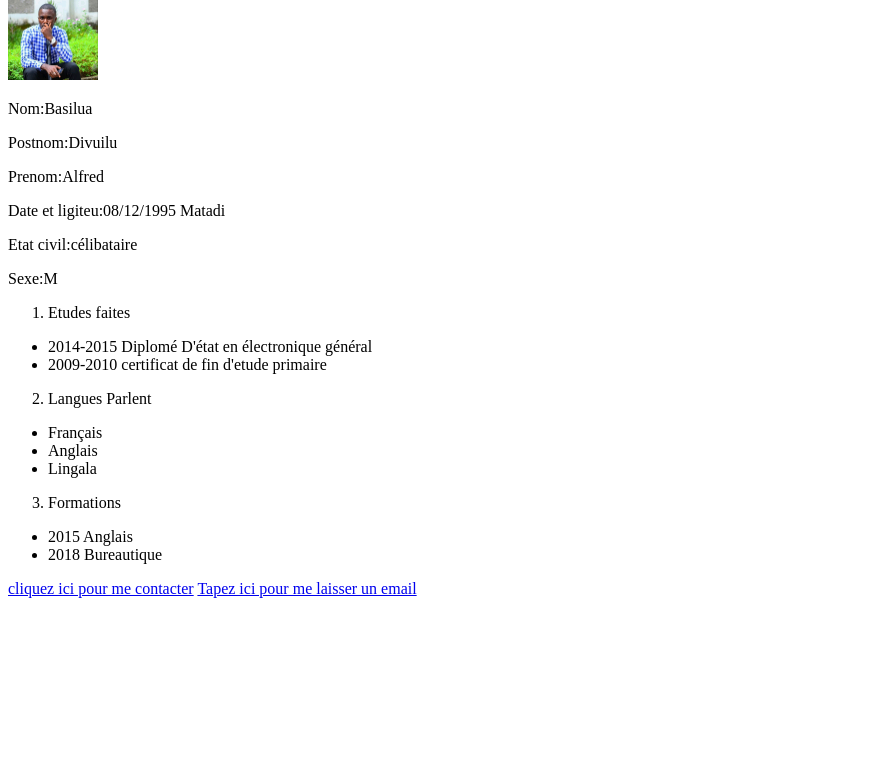
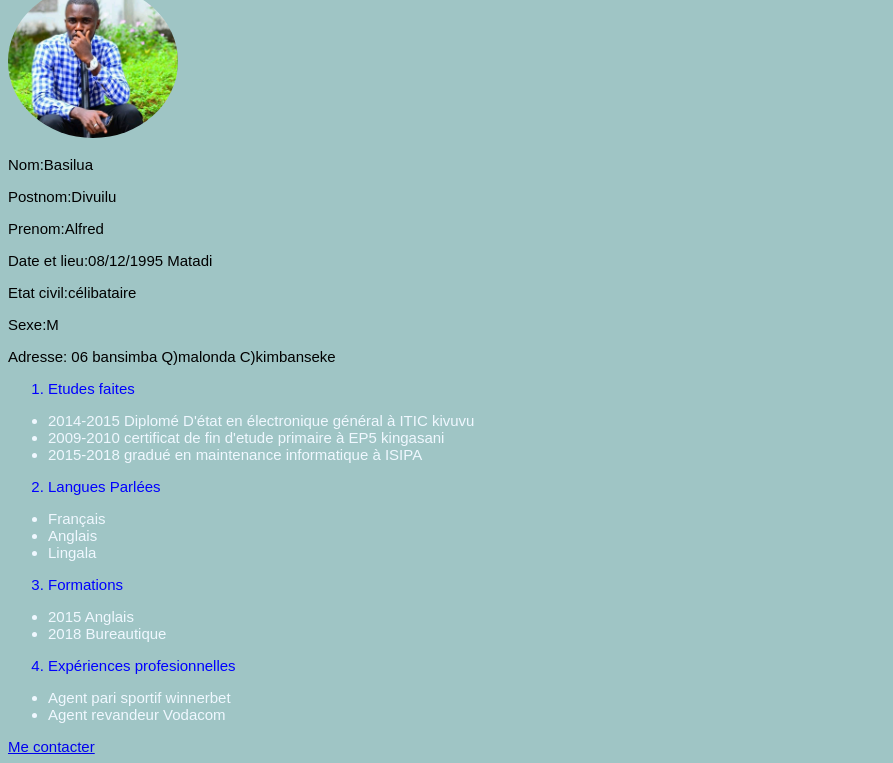
Before and after one commit to alfredbasilua/portfolio, a plain HTML site: page index.html in a window 1280 px wide. Shown: the part 81-844 px from the top of the page, without its empty margins (0-893 px from the left). Before the commit the page ends 800 px from the top, so only its background shows below. Drawn offline with Linux system fonts and the light colour scheme.

Commit message:
embellissement cv

```diff
--- a/index.html
+++ b/index.html
@@ -1,25 +1,34 @@
 <!DOCTYPE html>
 <html>
-    <tete>
-        <corp>
+    <head>
+        <title>mon cv</title>
+        <style>
+            @import url("style.css");
+
+        </style>
+    </head>
+
+        <body>
             <h1 align="center">Curriculum Vitae </h1>
-            <img src="image.jpg" width="90">
+            <img src="image.jpg" width="170">
             <p>Nom:Basilua</p>
             <P>Postnom:Divuilu</P>
             <p>Prenom:Alfred</p>
-            <p>Date et ligiteu:08/12/1995 Matadi</p>
+            <p>Date et lieu:08/12/1995 Matadi</p>
             <p>Etat civil:célibataire</p>
             <p>Sexe:M</p>
+            <p>Adresse: 06 bansimba Q)malonda C)kimbanseke</p>
 
             <ol>
                 <li>Etudes faites</li>
             </ol>
             <ul>
-                 <li>2014-2015 Diplomé D'état en électronique général</li>
-                 <li>2009-2010 certificat de fin d'etude primaire</li>
+                 <li>2014-2015 Diplomé D'état en électronique général à ITIC kivuvu</li>
+                 <li>2009-2010 certificat de fin d'etude primaire à EP5 kingasani</li>
+                 <li>2015-2018 gradué en maintenance informatique à ISIPA</li>
             </ul>
             <ol start="2">
-              <li>Langues Parlent</li>
+              <li>Langues Parlées</li>
             </ol>
             <ul>
                 <li>Français</l>
@@ -33,8 +42,15 @@
                 <li>2015 Anglais</li>
                 <li>2018 Bureautique</li>
             </ul>
+        <ol start="4">
+            <li>Expériences profesionnelles</li>
+        </ol>
+        <ul>
+            <li>Agent pari sportif winnerbet</li>
+            <li>Agent revandeur Vodacom</li>
+        </ul>
+            <a href="contact.html">Me contacter</a>
 
-            <a href="tel:+243829781180">cliquez ici pour me contacter</a>
-            <a href="mailto:alfredbasiluabda@gmail.com">Tapez ici pour me laisser un email</a>
+
         </coprs>
 </html>
--- /dev/null
+++ b/style.css
@@ -0,0 +1,7 @@
+body {background: rgb(159, 197, 197);font: 15px sans-serif;}
+h1 {color: #ffff11; font-size: 50px;
+margin: 0;border-radius;}
+ol {color: blue;}
+h2 {color: rgb(255, 255, 5);}
+ul {color: aliceblue;}
+ img{border-radius: 50%;}
```
Also changed, not shown: contact.html (+23 -3 lines).
